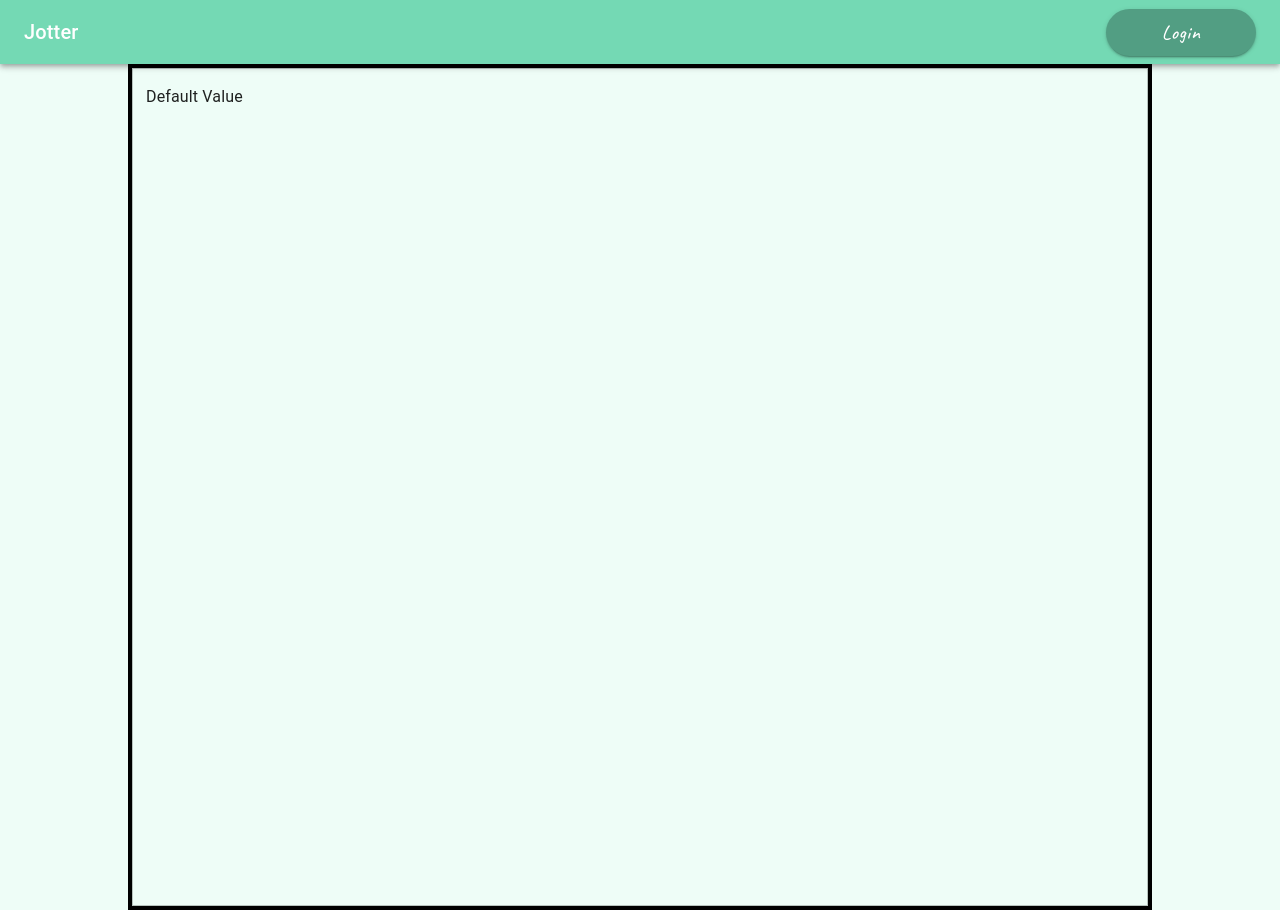
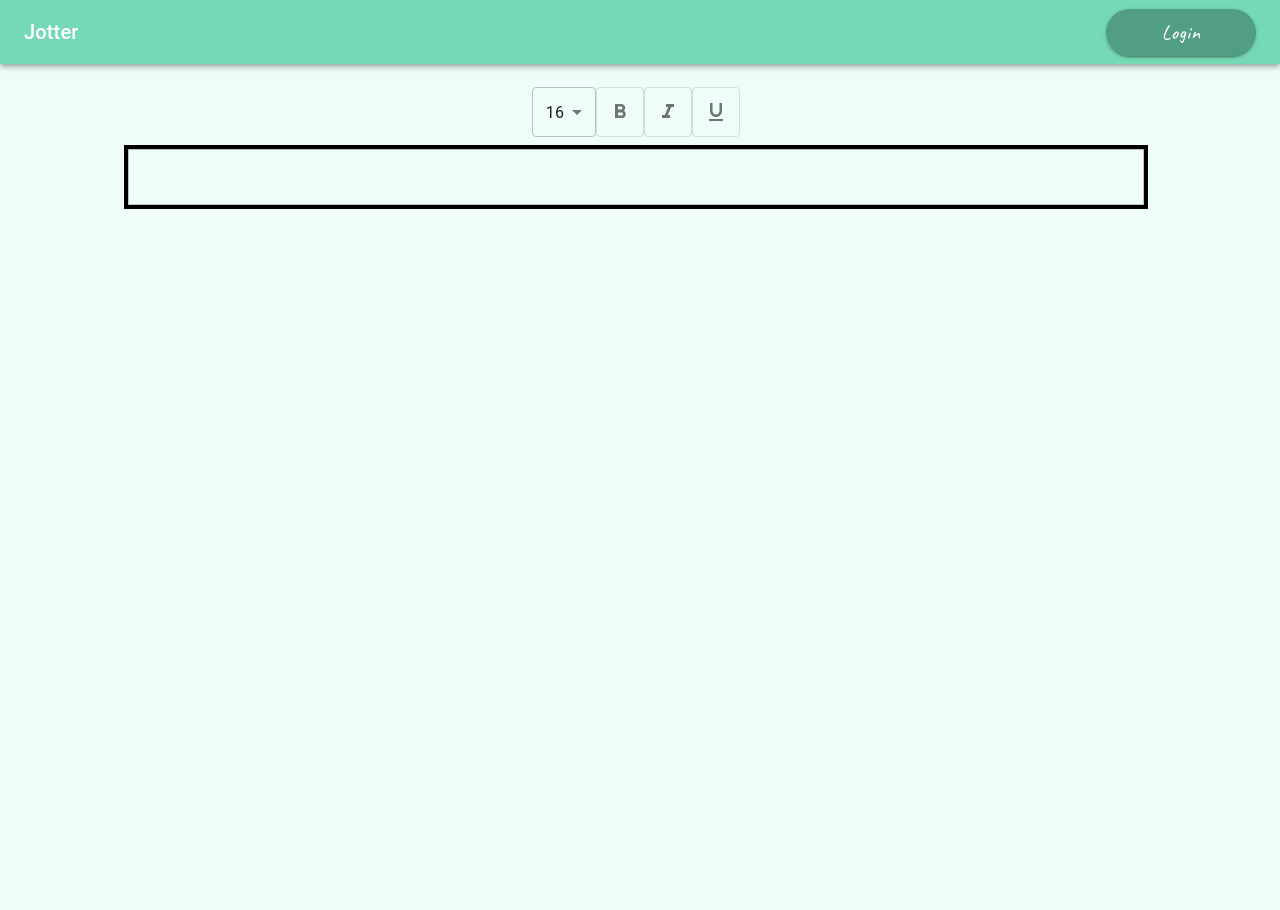
Before and after one commit to CS455-Jotter/Jotter, a Next.js app in the folder jotter-frontend/: page / in a window 1280 px wide. After the commit the page ends 800 px from the top, so only its background shows below. Built offline with nearby package versions, Linux system fonts and the light colour scheme.

Commit message:
Add text editor UI and styling buttons

```diff
--- a/jotter-frontend/src/components/TextEditor/TextEditor.tsx
+++ b/jotter-frontend/src/components/TextEditor/TextEditor.tsx
@@ -1,27 +1,102 @@
-import { Grid, TextField } from '@mui/material';
-import React from 'react';
+import {
+  Grid, TextField, ToggleButton,
+} from '@mui/material';
+import React, { useState } from 'react';
+import FormatBoldIcon from '@mui/icons-material/FormatBold';
+import FormatItalicIcon from '@mui/icons-material/FormatItalic';
+import FormatUnderlinedIcon from '@mui/icons-material/FormatUnderlined';
+import MenuItem from '@mui/material/MenuItem';
+import Select, { SelectChangeEvent } from '@mui/material/Select';
+import { Stack } from '@mui/system';
+import styled from 'styled-components';
+
+const StyledTextField = styled(TextField)`
+ & .MuiInputBase-input  {
+  height : '100vh',
+  },
+`;
 
 function TextEditor() {
+  const [isBold, setIsBold] = useState(false);
+  const [isItalic, setIsItalic] = useState(false);
+  const [isUnderlined, setIsUnderlined] = useState(false);
+  const [fontSize, setFontSize] = useState('16');
+
+  const handleChange = (event: SelectChangeEvent) => {
+    setFontSize(event.target.value as string);
+  };
+
   return (
     <Grid
       container
       direction="column"
       alignItems="center"
-      justifyContent="center"
-      sx={{ minHeight: '90vh', width: '100vw' }}
+      spacing={1}
+      sx={{ minHeight: '90vh', width: '100vw', marginTop: '15px' }}
     >
       <Grid item xs={3}>
-        <TextField
+        <Stack direction="row" style={{ height: '50px' }}>
+          <Select
+            labelId="font-size"
+            id="font-size"
+            value={fontSize}
+            label="Size"
+            onChange={handleChange}
+            autoWidth
+          >
+            <MenuItem value={10}>10</MenuItem>
+            <MenuItem value={12}>12</MenuItem>
+            <MenuItem value={14}>14</MenuItem>
+            <MenuItem value={16}>16</MenuItem>
+            <MenuItem value={18}>18</MenuItem>
+            <MenuItem value={20}>20</MenuItem>
+            <MenuItem value={30}>30</MenuItem>
+          </Select>
+          <ToggleButton
+            value="check"
+            selected={isBold}
+            onChange={() => {
+              setIsBold(!isBold);
+            }}
+          >
+            <FormatBoldIcon />
+          </ToggleButton>
+          <ToggleButton
+            value="check"
+            selected={isItalic}
+            onChange={() => {
+              setIsItalic(!isItalic);
+            }}
+          >
+            <FormatItalicIcon />
+          </ToggleButton>
+          <ToggleButton
+            value="check"
+            selected={isUnderlined}
+            onChange={() => {
+              setIsUnderlined(!isUnderlined);
+            }}
+          >
+            <FormatUnderlinedIcon />
+          </ToggleButton>
+        </Stack>
+      </Grid>
+      <Grid item xs={3}>
+        <StyledTextField
           id="filled-multiline-static"
           multiline
-          rows={35}
-          defaultValue="Default Value"
+          fullWidth
+          minRows={1}
           variant="outlined"
           style={{ width: '80vw' }}
           InputProps={{
             style: {
               border: '4px solid black',
               borderRadius: '0px',
+              fontWeight: isBold ? '1000' : '400',
+              fontStyle: isItalic ? 'italic' : '',
+              textDecoration: isUnderlined ? 'underline' : '',
+              fontSize: `${fontSize}px`,
             },
           }}
         />
--- a/jotter-frontend/src/pages/index.tsx
+++ b/jotter-frontend/src/pages/index.tsx
@@ -1,10 +1,14 @@
 import * as React from 'react';
+import Head from 'next/head';
 import Layout from '@/components/Layout/Layout';
 import TextEditor from '@/components/TextEditor/TextEditor';
 
 export default function MenuAppBar() {
   return (
     <div>
+      <Head>
+        <title>JOtter</title>
+      </Head>
       <TextEditor />
     </div>
   );
```
